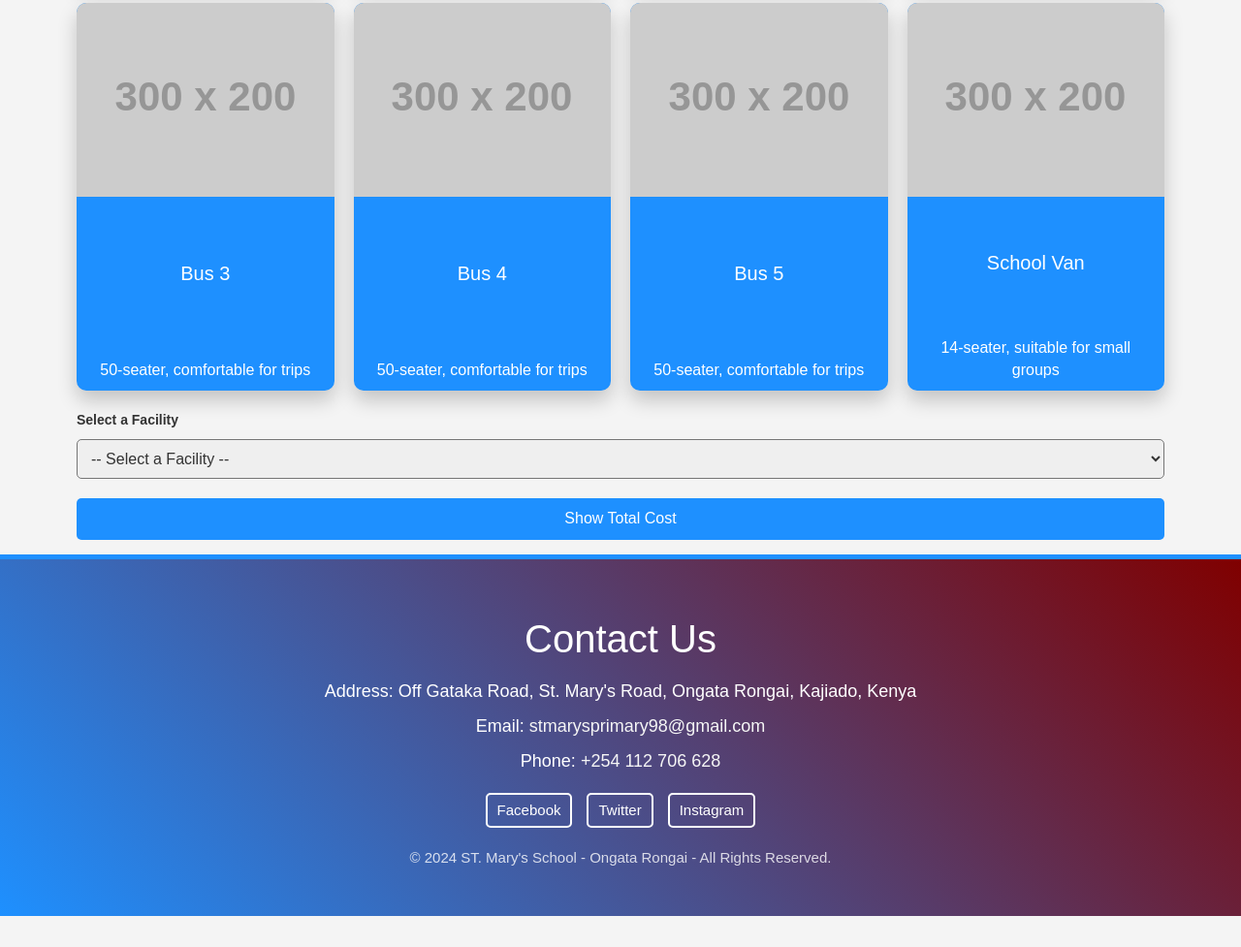
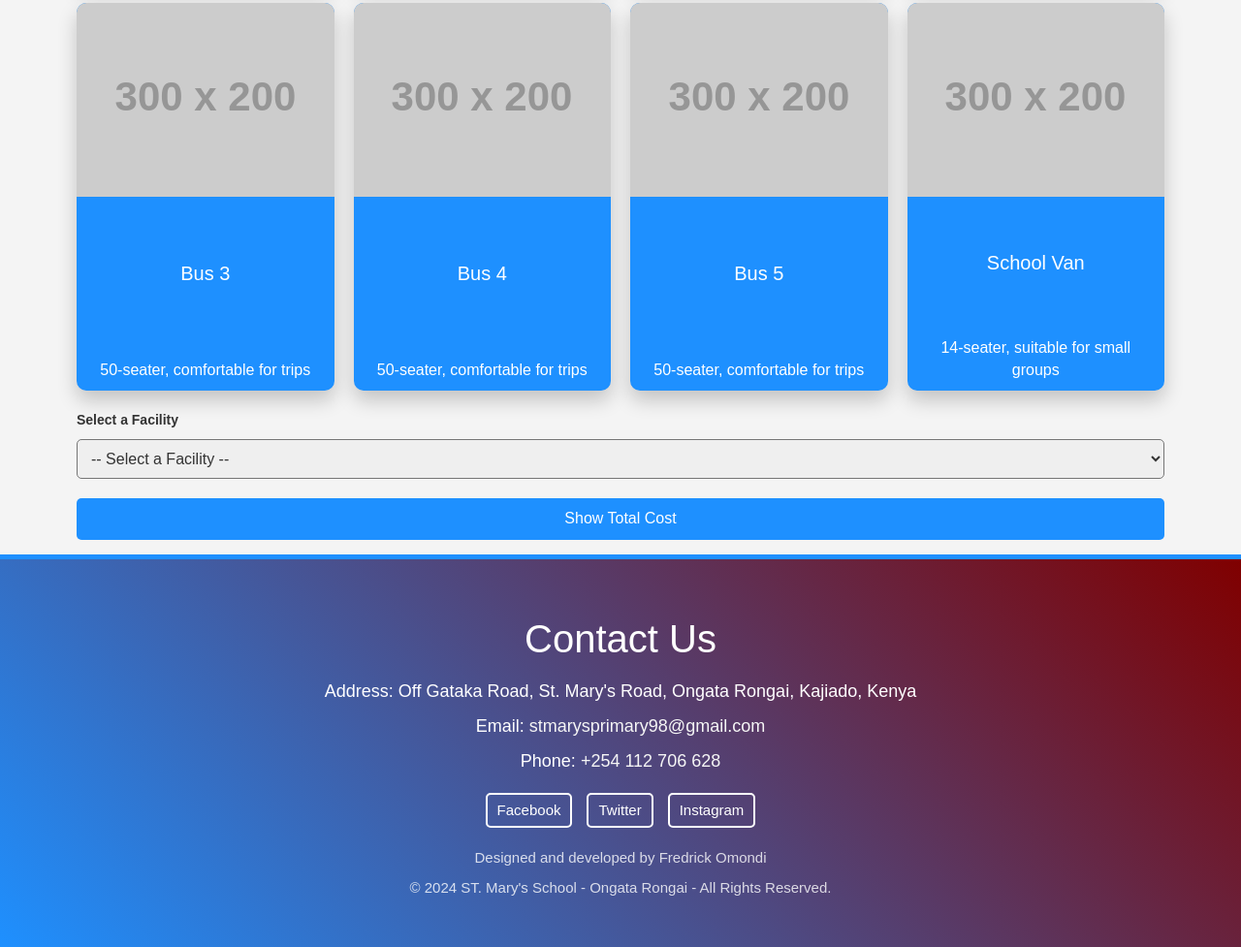
Before and after one commit to afune19/stmss, a plain HTML site: page facilities.html in a window 1280 px wide. Shown: the part 1563-2540 px from the top of the page at 97% size. Before the commit the page ends 2508 px from the top, so only its background shows below. Drawn offline with nearby package versions, Linux system fonts and the light colour scheme; placeholder pictures from the web are drawn by us.

Commit message:
Update facilities.html

```diff
--- a/facilities.html
+++ b/facilities.html
@@ -413,8 +413,10 @@
              </div>
          </div>
          <div class="footer-note">
+            <p>Designed and developed by <a href="mailto:olufred19@gmail.com" class="email-link">Fredrick Omondi</a></p>
              <p>&copy; 2024 ST. Mary's School - Ongata Rongai - All Rights Reserved.</p>
          </div>
+
      </footer>
 
 </body>
```
